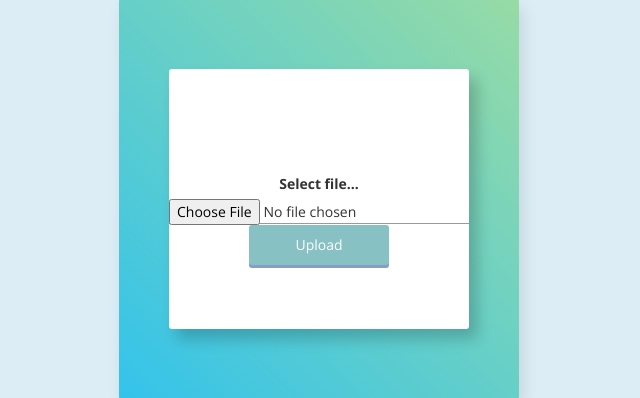
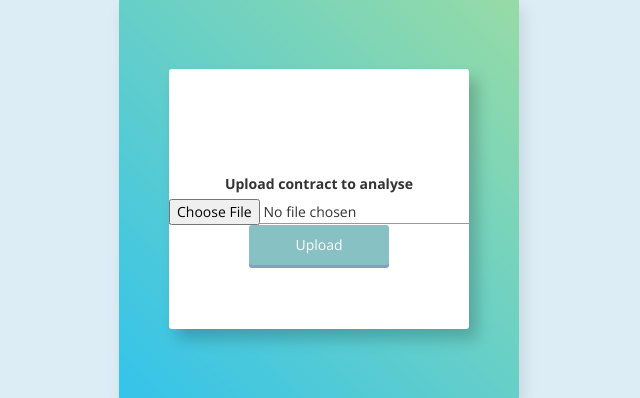
Before and after one commit to Xenomii/EtherAttack, a Flask app: template WebApp/templates/upload_file.html in a window 1280 px wide. Shown: the part 201-599 px from the top of the page, without its empty margins (321-961 px from the left). Run offline with Flask 2, Linux system fonts and the light colour scheme; the template is opened without the code that fills it, so the values that code supplies are empty; some libraries are stand-ins or nearby versions.

Commit message:
change name

```diff
--- a/WebApp/templates/upload_file.html
+++ b/WebApp/templates/upload_file.html
@@ -9,7 +9,7 @@
 
             <form action="/upload-file" method="POST" enctype="multipart/form-data">
                 <div class="form-group">
-                    <label>Select file...</label>
+                    <label>Upload contract to analyse</label>
                     <div class="custom-file" align-items: center;>
                         <input id="fileUpload" type="file" class="custom-file-input" name="file" id="file">
                         <button   type="submit" class="btn btn-primary">Upload</button>
```
